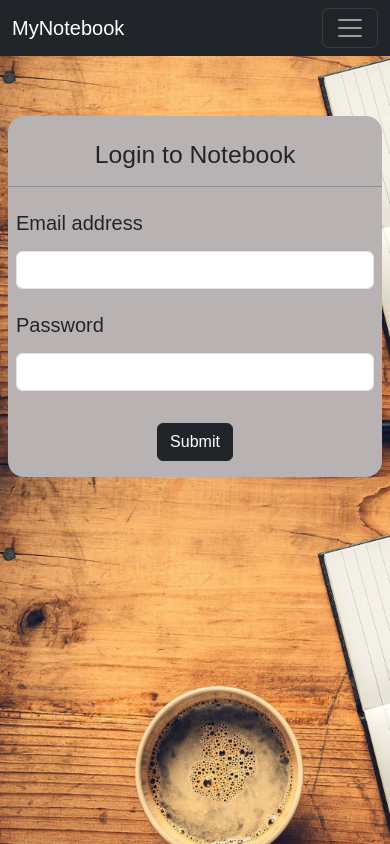
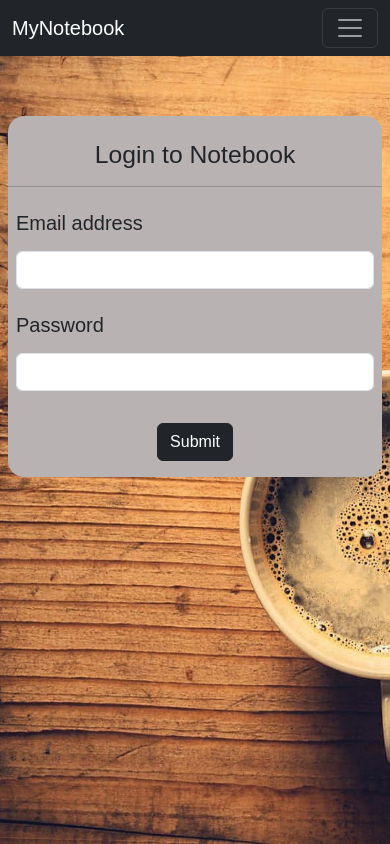
Before and after one commit to KenilGhelani/MyNotebook, a React (Create React App) app in the folder frontend/: page /login in a window 390 px wide. Built offline with nearby package versions, Linux system fonts and the light colour scheme; the HTML template or start-up script is replaced by a standard one.

Commit message:
Update css

```diff
--- a/frontend/src/index.css
+++ b/frontend/src/index.css
@@ -5,12 +5,13 @@ body {
   background-image: url('./notebook-background-texture-w2bqz0cxkygdfjjs.jpg');
   background-size: cover;
   background-attachment: fixed;
+  background-repeat: no-repeat;
 }
 
 /* Optional: Add media queries to adjust styles for smaller screens */
 @media only screen and (max-width: 600px) {
   body {
-      background-attachment: scroll; /* Override fixed attachment for small screens */
+      background-attachment: fixed  ; /* Override fixed attachment for small screens */
       background-image: url('./notebook-background-texture-w2bqz0cxkygdfjjs.jpg');
   }
 }
```
